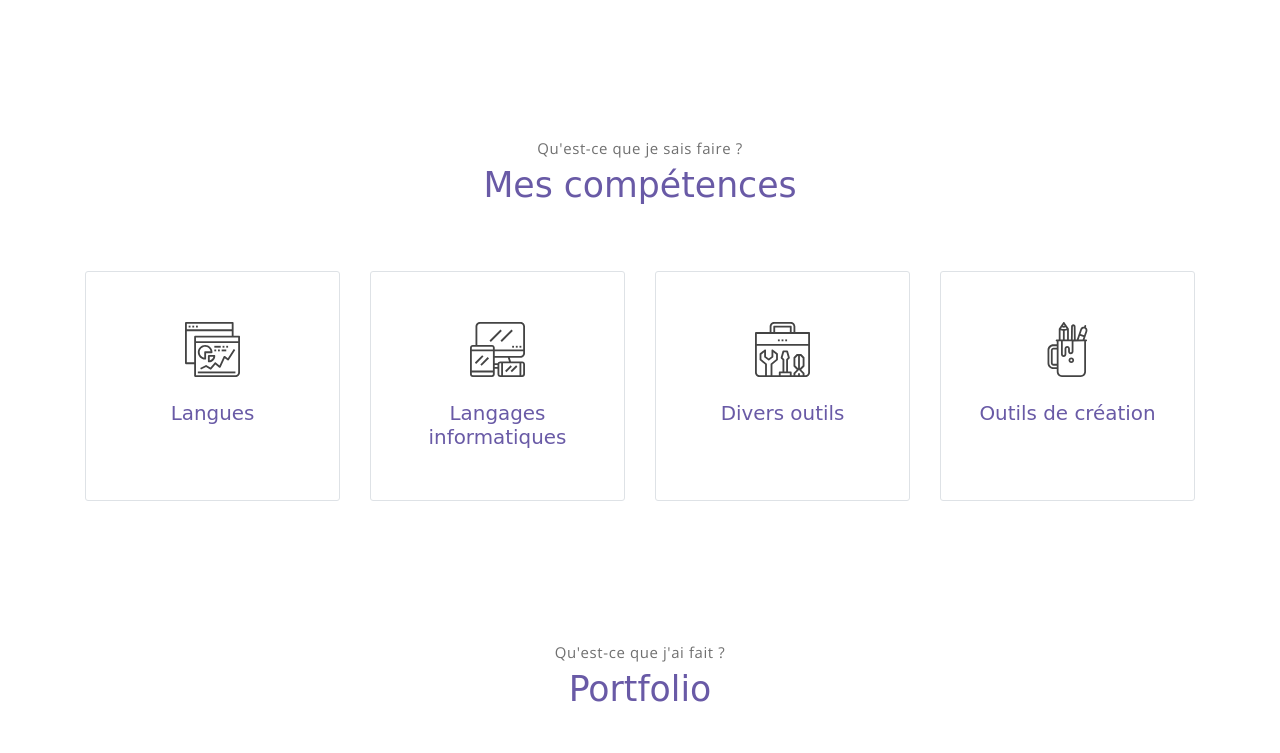
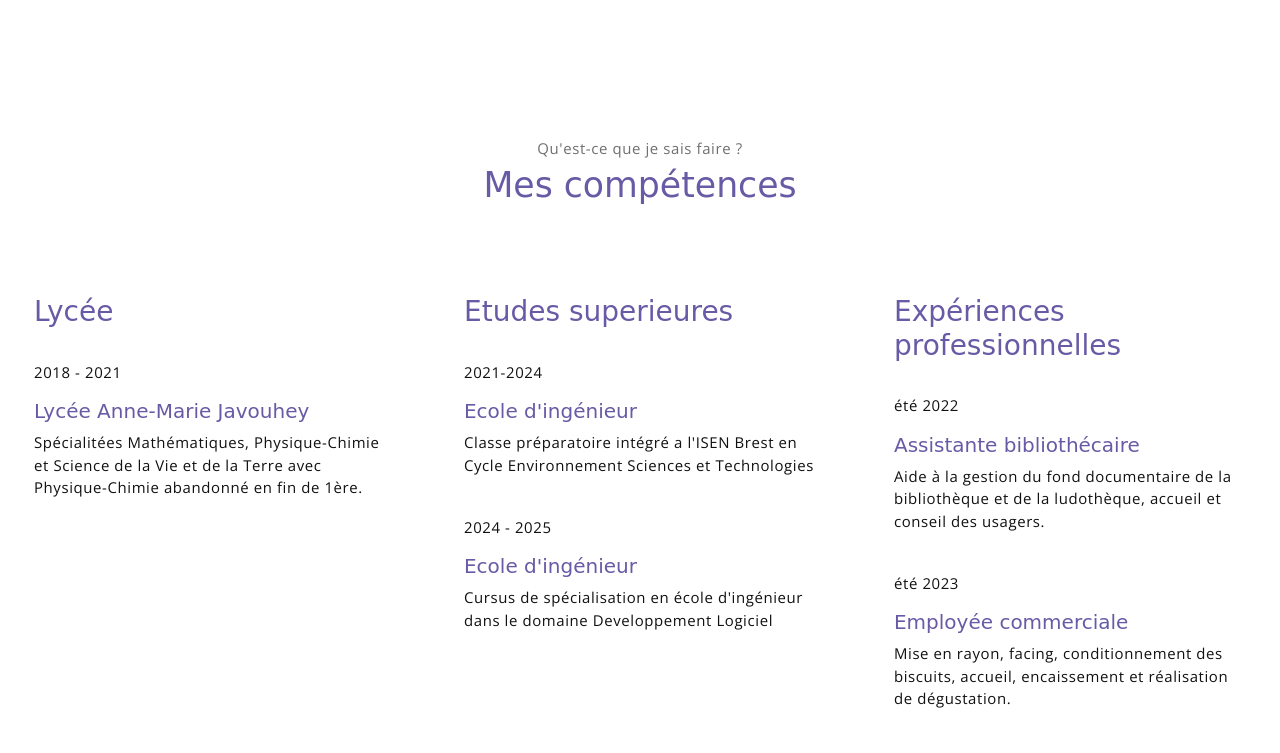
Before and after one commit to AgatheDrmy/portfolio, a plain HTML site: page html/index.html in a window 1280 px wide. Shown: the part 1218-1971 px from the top of the page. Drawn offline with nearby package versions, Linux system fonts and the light colour scheme; a web font is replaced by a local one.

Commit message:
Reapply "ajout et correction"
This reverts commit 23c52aaee82633e37a82f6557698ad0a67c26adb.

```diff
--- a/assets/js/meyawo.js
+++ b/assets/js/meyawo.js
@@ -36,29 +36,3 @@ $('#nav-toggle').click(function(){
     $(this).toggleClass('is-active')
     $('ul.nav').toggleClass('show');
 });
-
-
-
-document.getElementById('myemail').addEventListener('click', function () {
-    // Créer une zone de sélection temporaire
-    const range = document.createRange();
-    range.selectNode(this); // Sélectionne le contenu du paragraphe
-    const selection = window.getSelection();
-    selection.removeAllRanges();
-    selection.addRange(range);
-
-    // Copier le texte sélectionné
-    try {
-        const success = document.execCommand('copy');
-        if (success) {
-            alert("Texte copié : " + this.textContent);
-        } else {
-            alert("Échec de la copie.");
-        }
-    } catch (err) {
-        console.error("Erreur lors de la tentative de copie : ", err);
-    }
-
-    // Désélectionner après la copie
-    selection.removeAllRanges();
-});
--- a/html/index.html
+++ b/html/index.html
@@ -33,6 +33,12 @@
                 </li>
                 <li class="item">
                     <a class="link" href="#about">About</a>
+                </li>
+                <li class="item">
+                    <a class="link" href="#career">Career</a>
+                </li>
+                <li class="item">
+                    <a class="link" href="#service">Service</a>
                 </li>
                 <li class="item">
                     <a class="link" href="#portfolio">Portfolio</a>
@@ -103,6 +109,104 @@
         </div><!-- end of container -->
     </section> <!-- end of about section -->
 
+    <section class="section" id="career">
+        <div class="container text-center">
+            <p class="section-subtitle">Qu'est-ce que je sais faire ?</p>
+            <h6 class="section-title mb-6">Mes compétences</h6>
+        </div>
+          <div class="row">
+            <div class="col-lg-4">
+              <div class="h-100 bg-teal p-4 rounded-4">
+                <h3>
+                  Lycée
+                </h3>
+                <div class="py-4">
+                  <p class="text-dark-emphasis">
+                    2018 - 2021
+                  </p>
+                  <h5>
+                    Lycée Anne-Marie Javouhey
+                  </h5>
+                  <p class="text-dark-emphasis">
+                    Spécialitées Mathématiques, Physique-Chimie et Science de la Vie et de la Terre
+                    avec Physique-Chimie abandonné en fin de 1ère.
+                  </p>
+                </div>
+                <p class="text-dark-emphasis">
+
+                </p>
+                <h5>
+
+                </h5>
+                <p class="text-dark-emphasis">
+
+                </p>
+              </div>
+            </div>
+
+            <div class="col-lg-4">
+              <div class="h-100 bg-teal p-4 rounded-4">
+                <h3>
+                  Etudes superieures
+                </h3>
+                <div class="py-4">
+                  <p class="text-dark-emphasis">
+                    2021-2024
+                  </p>
+                  <h5>
+                    Ecole d'ingénieur
+                  </h5>
+                  <p class="text-dark-emphasis">
+                    Classe préparatoire intégré a l'ISEN Brest en Cycle Environnement Sciences et Technologies
+                  </p>
+                </div>
+                <p class="text-dark-emphasis">
+                  2024 - 2025
+                </p>
+                <h5>
+                    Ecole d'ingénieur
+                </h5>
+                <p class="text-dark-emphasis">
+                  Cursus de spécialisation en école d'ingénieur dans le domaine Developpement Logiciel
+                </p>
+              </div>
+            </div>
+
+            <div class="col-lg-4">
+              <div class="h-100 bg-teal p-4 rounded-4">
+                <h3>
+                  Expériences professionnelles
+                </h3>
+                <div class="py-4">
+                  <p class="text-dark-emphasis">
+                    été 2022
+                  </p>
+                  <h5>
+                    Assistante bibliothécaire
+                  </h5>
+                  <p class="text-dark-emphasis">
+                    Aide à la gestion du fond documentaire de la bibliothèque
+                    et de la ludothèque, accueil et conseil des usagers.
+
+                  </p>
+                </div>
+                <p class="text-dark-emphasis">
+                  été 2023
+                </p>
+                <h5>
+                  Employée commerciale
+                </h5>
+                <p class="text-dark-emphasis">
+                    Mise en rayon, facing, conditionnement des biscuits, accueil,
+                    encaissement et réalisation de dégustation.
+                </p>
+              </div>
+            </div>
+
+          </div>
+        </div>
+      </section>
+
     <!-- service section -->
     <section class="section" id="service">
         <div class="container text-center">
@@ -161,13 +265,14 @@
             <div class="row">
                 <div class="col-md-4">
                     <a href="#" class="portfolio-card">
-                        <img src="../assets/imgs/folio-1.jpg" class="portfolio-card-img" >
+                        <img src="../assets/imgs/folio-1.jpg" class="portfolio-card-img">
                         <span class="portfolio-card-overlay">
                             <span class="portfolio-card-caption">
                                 <h4>Bot_Tommy</h5>
                                 <p class="font-weight-normal">Tortue mangeuse de déchets</p>
                             </span>
                         </span>
+
                     </a>
                 </div>
                 <div class="col-md-4">
```
Also changed, not shown: notes.txt.
